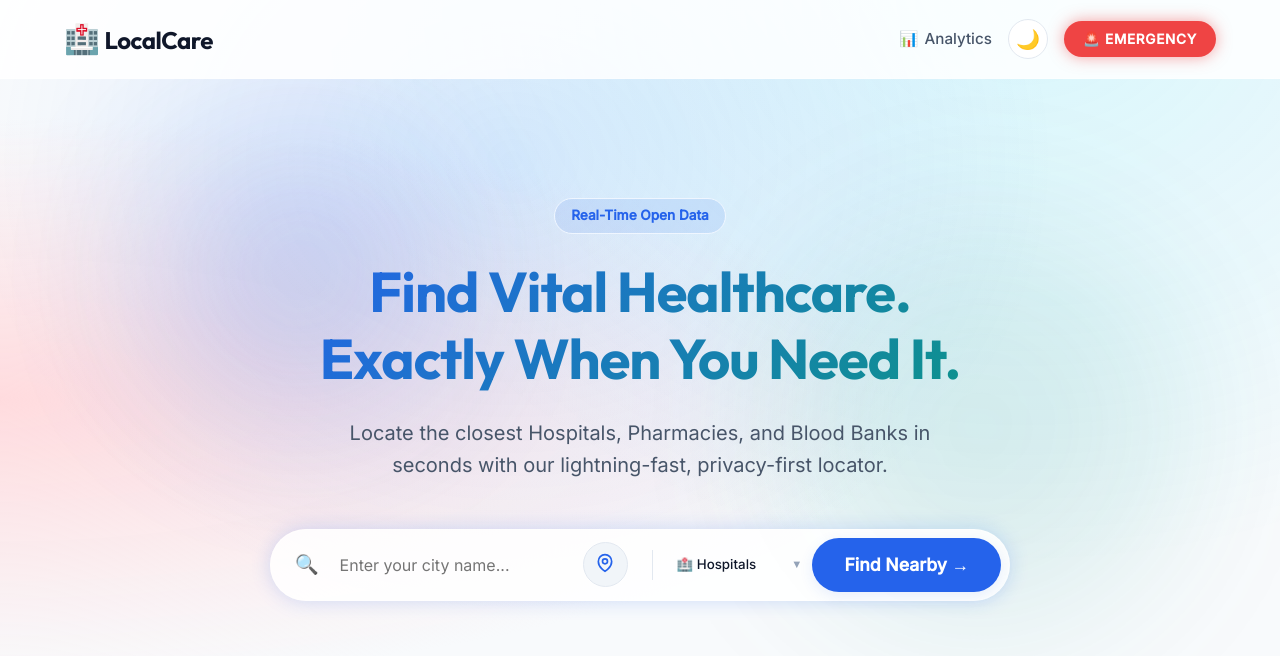
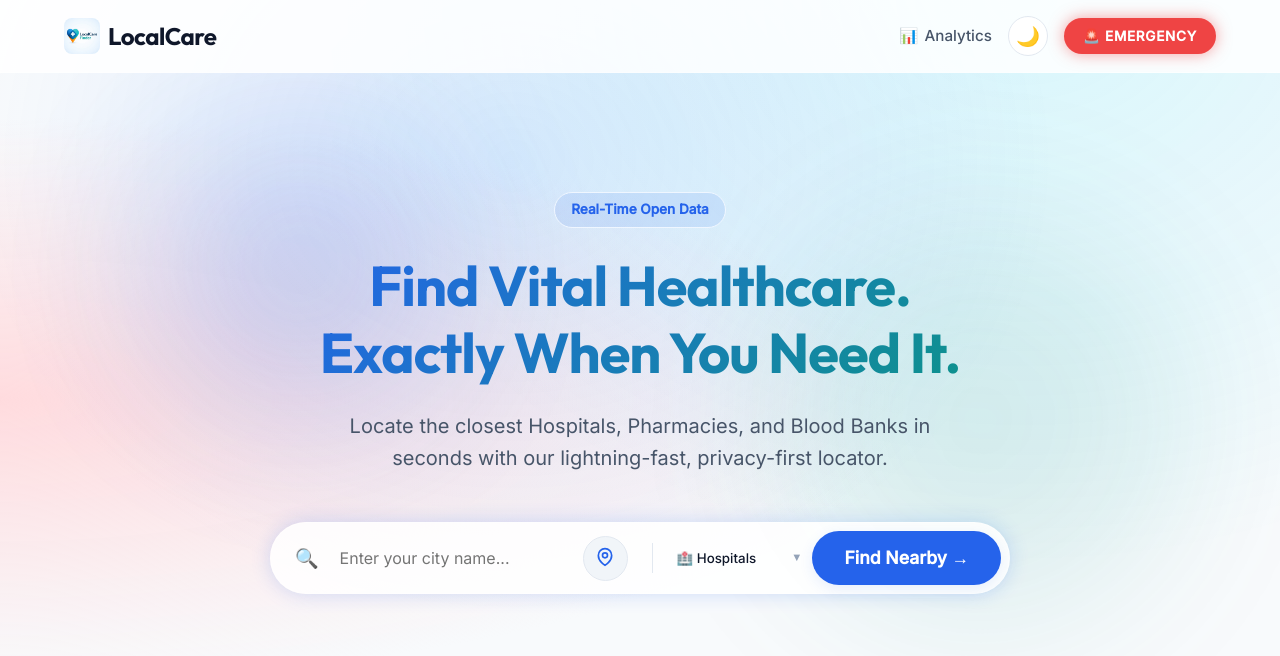
Before and after one commit to arupdas0825/localcare-finder, a Flask app: page / in a window 1280 px wide. Shown: the top 656 px of the page. Run offline with Flask 3, Linux system fonts and the light colour scheme.

Commit message:
feat: replace generic iconography with official project logo

```diff
--- a/templates/index.html
+++ b/templates/index.html
@@ -11,8 +11,9 @@
 <body class="fade-in">
     <!-- Navbar -->
     <nav class="navbar glass-nav">
-        <div class="logo">
-            <span class="icon">🏥</span> <span class="brand-text">LocalCare</span>
+        <div class="logo" style="display: flex; align-items: center; gap: 8px;">
+            <img src="/static/icons/logo.png" alt="LocalCare Logo" width="36" height="36" style="border-radius: 8px;">
+            <span class="brand-text">LocalCare</span>
         </div>
         <div class="nav-controls">
             <a href="/dashboard" class="nav-link"><span class="nav-icon">📊</span> Analytics</a>
--- a/templates/results.html
+++ b/templates/results.html
@@ -15,7 +15,10 @@
     <!-- Navbar -->
     <nav class="navbar glass-nav border-bottom">
         <div class="logo">
-            <a href="/" class="brand-link"><span class="icon">🏥</span> <span class="brand-text">LocalCare</span></a>
+            <a href="/" class="brand-link" style="display: flex; align-items: center; gap: 8px;">
+                <img src="/static/icons/logo.png" alt="LocalCare Logo" width="36" height="36" style="border-radius: 8px;">
+                <span class="brand-text">LocalCare</span>
+            </a>
         </div>
         <div class="nav-controls">
             <button id="themeToggle" class="btn-theme icon-btn tooltip" data-tooltip="Toggle Mode">🌙</button>
```
Also changed, not shown: README.md, static/icons/logo.png (added).
